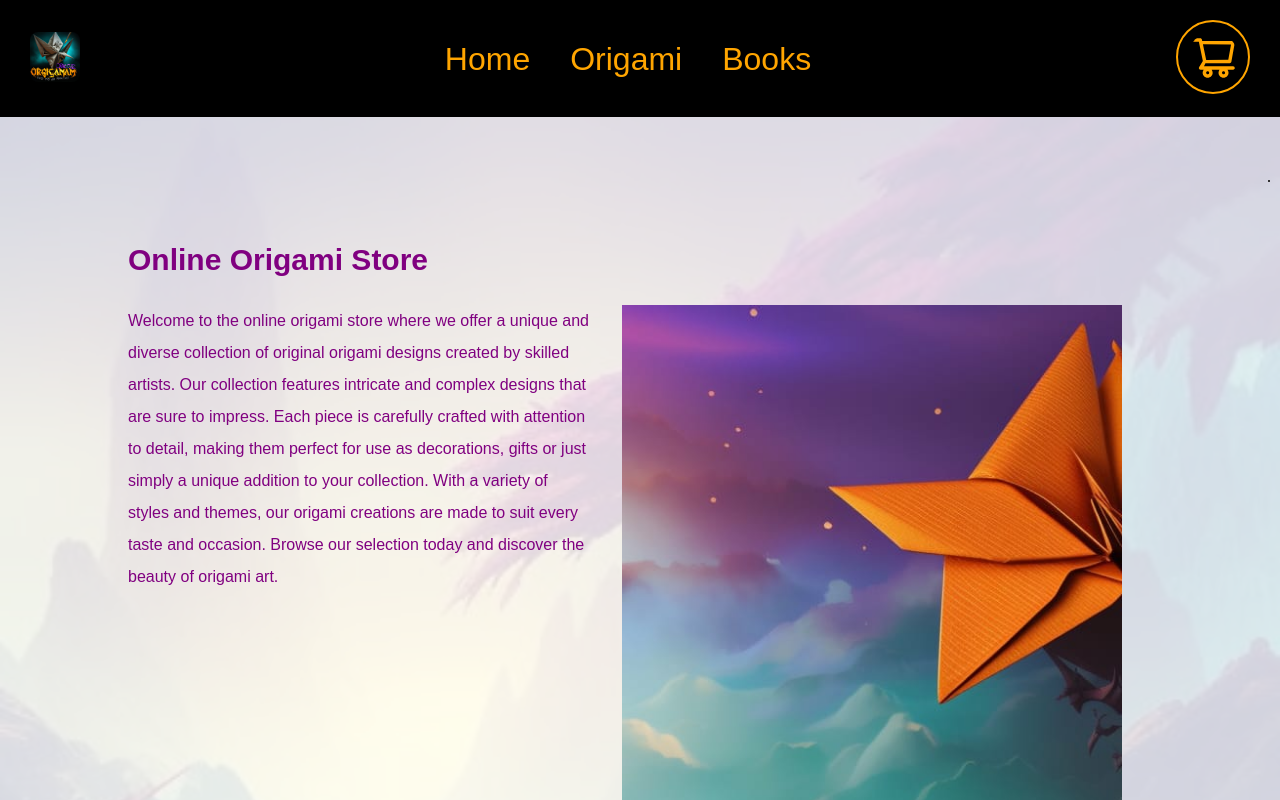
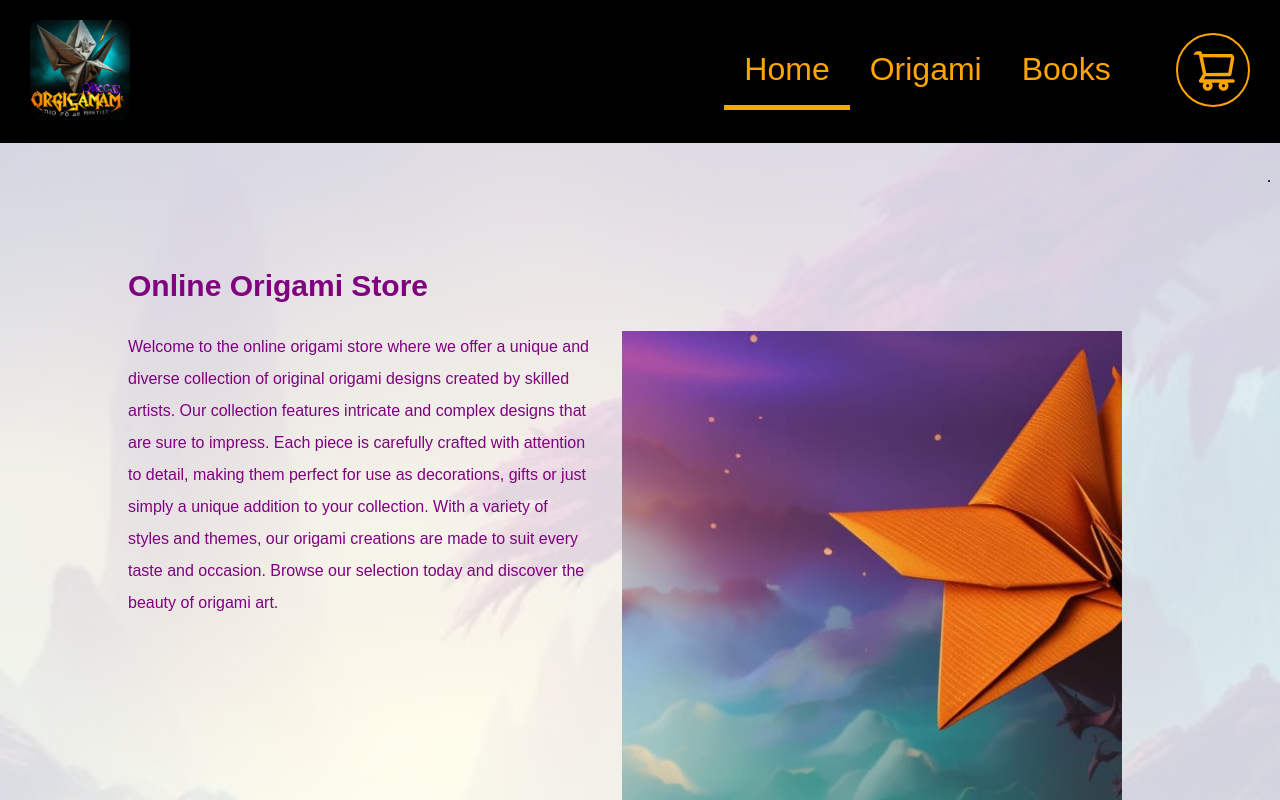
Before and after one commit to wildcard329/origami-frontend-store, a React (Vite) app: page / in a window 1280 px wide. In both pictures the pointer is over the link "Home". Shown: the top 800 px of the page. Built offline with nearby package versions, Linux system fonts and the light colour scheme.

Commit message:
[css-refactor-004] style changes and refactor to app header

```diff
--- a/src/components/atoms/atomStyles.css
+++ b/src/components/atoms/atomStyles.css
@@ -40,7 +40,7 @@ p.app-atom {
   border-radius: 8px;
 }
 
-@media (max-width: 1024px) {
+@media (min-width: 1024px) {
   .app-logo {
     height: 100px;
     width: 100px;
--- a/src/components/templates/app-header/appheader.css
+++ b/src/components/templates/app-header/appheader.css
@@ -12,6 +12,16 @@
   font-size: xx-large;
   text-decoration: none;
   padding: 20px;
+  border-bottom: 5px solid black;
+}
+
+.app-header a:hover,
+.app-header a:focus,
+html.home .app-header a[href="/"],
+html.origami .app-header a[href="/origami"],
+html.books .app-header a[href="/books"] {
+  outline: none;
+  border-bottom: 5px solid orange;
 }
 
 .desktop-nav {
@@ -34,13 +44,18 @@
   }
   .desktop-nav {
     display: inline-block;
+    margin-left: 30%;
   }
 }
 
 @media (min-width: 1024px) {
-
+  .desktop-nav {
+    margin-left: 40%;
+  }
 }
 
 @media (min-width: 1200px) {
-
+  .desktop-nav {
+    margin-left: 45%;
+  }
 }
```
